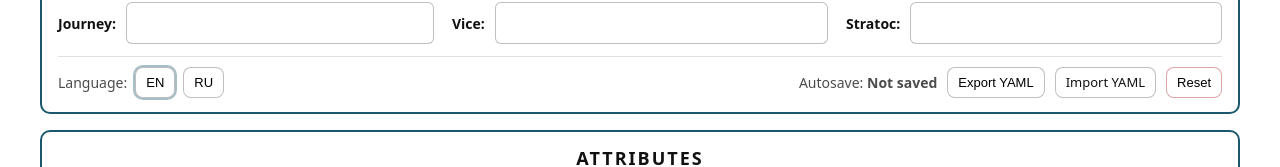
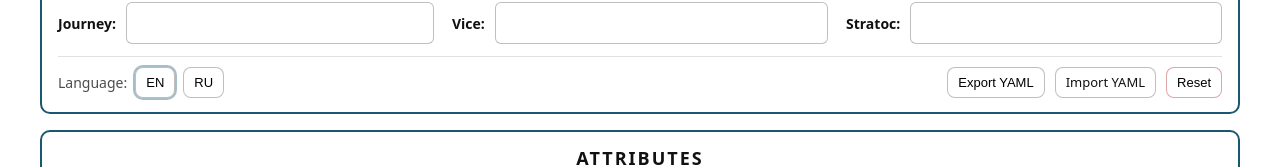
Before and after one commit to GennadiyZakharov/worldstriders-charlist, a Svelte app: page / in a window 1280 px wide. Shown: the part 176-343 px from the top of the page. Built offline with nearby package versions, Linux system fonts and the light colour scheme.

Commit message:
`Saved` mark removed from toolbar.

```diff
--- a/src/App.svelte
+++ b/src/App.svelte
@@ -24,7 +24,6 @@
   // Autosave whenever character changes
   $effect(() => {
     saveToStorage(character);
-    saveStatus = "saved";
   });
 
   // Prepare labels for components basing on the current language
@@ -51,9 +50,6 @@
 
   let toolbarLabels = $derived(getLabels(character.lang, {
     language: "language",
-    autosave: "autosave",
-    saved: "saved",
-    notSaved: "notSaved",
     exportYaml: "exportYaml",
     importYaml: "importYaml",
     reset: "reset"
--- a/src/components/Toolbar.svelte
+++ b/src/components/Toolbar.svelte
@@ -2,13 +2,9 @@
     import type { Lang } from "../lib/types";
 
     export let lang: Lang;
-    export let saveStatus: "saved" | "notSaved" = "notSaved";
 
     export let labels: {
         language: string;
-        autosave: string;
-        saved: string;
-        notSaved: string;
         exportYaml: string;
         importYaml: string;
         reset: string;
@@ -45,12 +41,6 @@
     </div>
 
     <div class="rightTools">
-    <span class="ws-muted">
-      {labels.autosave}:
-      <span class="ws-strong">
-        {saveStatus === "saved" ? labels.saved : labels.notSaved}
-      </span>
-    </span>
 
         <button type="button" on:click={onExportYaml} disabled={disabled}>
             {labels.exportYaml}
--- a/src/lib/i18n.ts
+++ b/src/lib/i18n.ts
@@ -4,9 +4,6 @@ export const DICT: Record<Lang, Record<string, string>> = {
   en: {
     title: "WorldStriders",
     language: "Language",
-    autosave: "Autosave",
-    saved: "Saved",
-    notSaved: "Not saved",
 
     exportYaml: "Export YAML",
     importYaml: "Import YAML",
@@ -89,9 +86,6 @@ export const DICT: Record<Lang, Record<string, string>> = {
   ru: {
     title: "Мироxодцы",
     language: "Язык",
-    autosave: "Автосохранение",
-    saved: "Сохранено",
-    notSaved: "Не сохранено",
 
     exportYaml: "Экспорт YAML",
     importYaml: "Импорт YAML",
```
